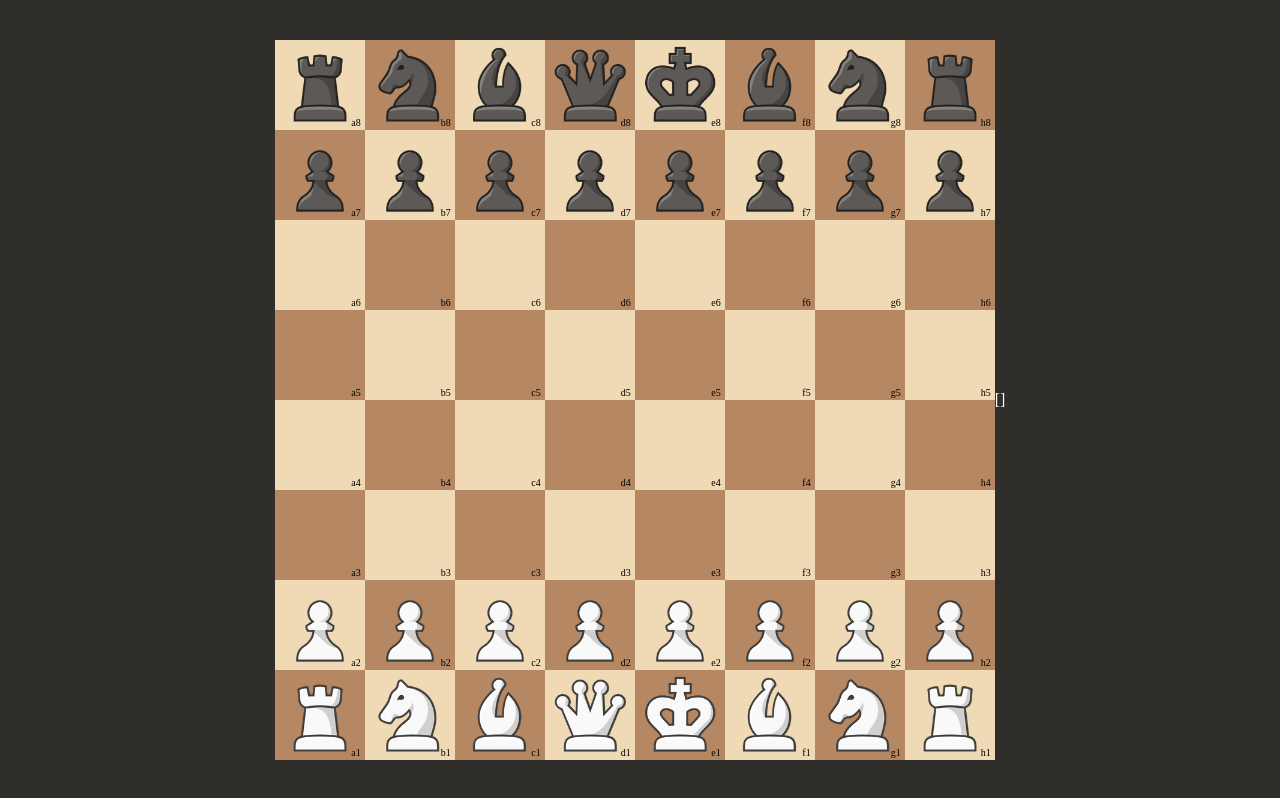
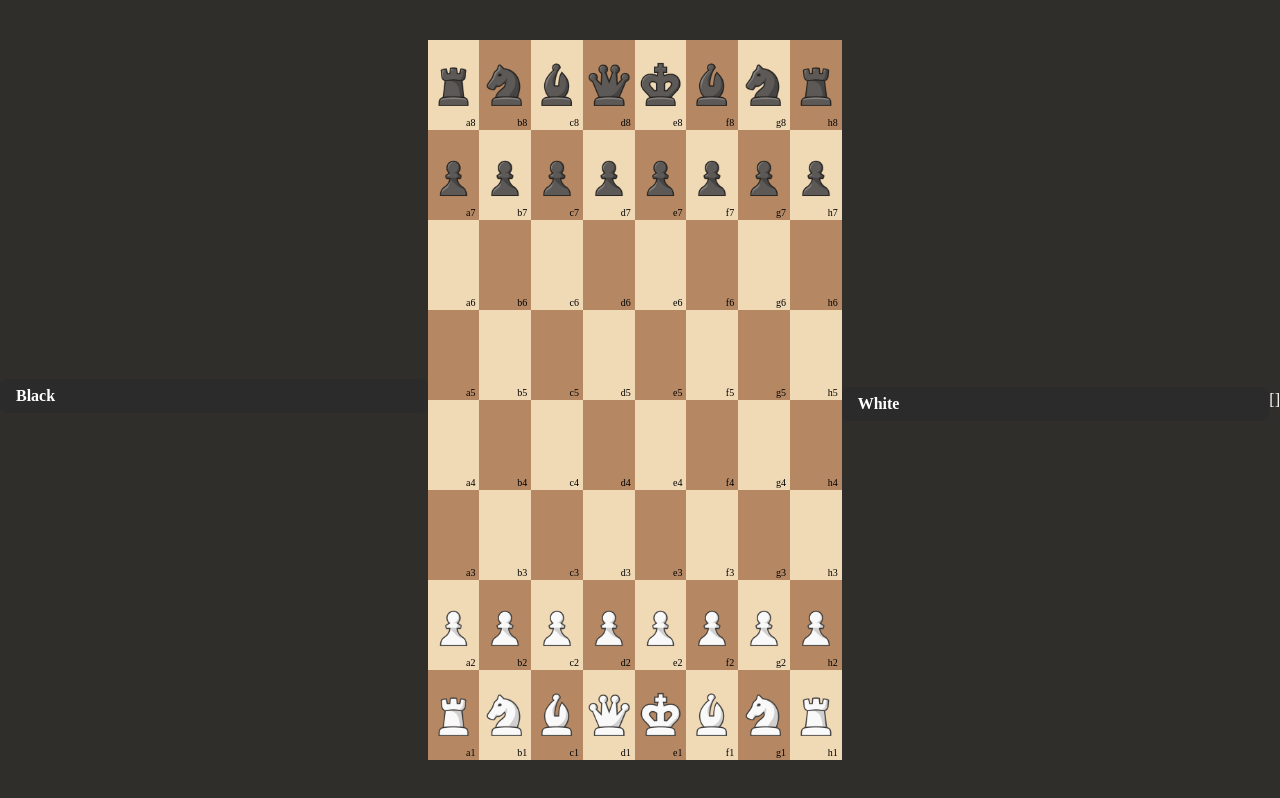
Before and after one commit to sandipsky/chess-game, an Angular app: page /local in a window 1280 px wide. Built offline with nearby package versions, Linux system fonts and the light colour scheme.

Commit message:
capture piece list

```diff
--- a/src/app/chess-board/chess-board.html
+++ b/src/app/chess-board/chess-board.html
@@ -1,4 +1,18 @@
 <div class="page-background">
+
+  <!-- Top Player (Black) -->
+  <div class="player-header top">
+    <div class="player-info">
+      <div class="player-name">Black</div>
+      <!-- <div class="material-advantage" *ngIf="materialDifference > 0">+{{ materialDifference }}</div> -->
+    </div>
+    <div class="captured-pieces">
+      @for (piece of getCapturedPieces(0); track $index) {
+      <img [src]="pieceImagePaths[piece.FENChar]" [alt]="piece">
+      }
+    </div>
+  </div>
+
   <div class="chess-board">
     @for (row of chessBoard; let x = $index; track $index) {
     <div class="row">
@@ -20,9 +34,19 @@
     }
   </div>
 
-  <!-- @for (item of moveList; track $index) {
-    <div style="color: white;">{{item}}</div>
-  } -->
+  <!-- Bottom Player (White) -->
+  <div class="player-header bottom">
+    <div class="player-info">
+      <div class="player-name">White</div>
+      <!-- <div class="material-advantage" *ngIf="materialDifference < 0">+{{ Math.abs(materialDifference) }}</div> -->
+    </div>
+    <div class="captured-pieces">
+      @for (piece of getCapturedPieces(1); track $index) {
+      <img [src]="pieceImagePaths[piece.FENChar]" [alt]="piece">
+      }
+    </div>
+  </div>
+
   <div style="color: white;">{{moveList | json}}</div>
 </div>
 
--- a/src/app/chess-board/chess-board.scss
+++ b/src/app/chess-board/chess-board.scss
@@ -144,3 +144,51 @@
         transform: scale(1);
     }
 }
+
+
+.player-header {
+  display: flex;
+  justify-content: space-between;
+  align-items: center;
+  background-color: #2b2b2b;
+  color: white;
+  padding: 8px 16px;
+  width: 90vmin;
+  margin: 0 auto;
+  border-radius: 8px;
+}
+
+.player-header.top {
+  margin-bottom: 8px;
+}
+
+.player-header.bottom {
+  margin-top: 8px;
+}
+
+.player-info {
+  display: flex;
+  align-items: center;
+  gap: 8px;
+}
+
+.player-name {
+  font-weight: 600;
+  font-size: 16px;
+}
+
+.material-advantage {
+  color: #cccccc;
+  font-size: 14px;
+}
+
+.captured-pieces {
+  display: flex;
+  gap: 4px;
+}
+
+.captured-pieces img {
+  width: 24px;
+  height: 24px;
+  object-fit: contain;
+}
--- a/src/app/chess-board/chess-board.ts
+++ b/src/app/chess-board/chess-board.ts
@@ -31,6 +31,7 @@ export class ChessBoardComponent {
   public gameOver: { type?: string, message?: string } = {};
   public moveList: any[] = [];
   private fullNumberOfMoves: number = 1;
+  private _capturedPieces: Piece[] = [];
 
   constructor() {
     this.chessBoard = [
@@ -61,6 +62,11 @@ export class ChessBoardComponent {
 
   public get checkState(): CheckState {
     return this._checkState;
+  }
+
+  public getCapturedPieces(color: Color): Piece[] {
+    // console.log(this._capturedPieces.filter(piece => piece.color == color));
+    return this._capturedPieces.filter(piece => piece.color == color);
   }
 
   public promotionPieces(): FENChar[] {
@@ -127,6 +133,14 @@ export class ChessBoardComponent {
 
     const isPieceTaken: boolean = this.chessBoard[toX][toY] !== null;
     if (isPieceTaken) moveType = "capture";
+    const takenPiece: Piece | null = this.chessBoard[toX][toY];
+
+    if (takenPiece) {
+      this._capturedPieces.push(takenPiece);
+      console.log(this._capturedPieces);
+      this.getCapturedPieces(Color.White);
+      this.getCapturedPieces(Color.Black);
+    }
 
     //Moving Rook if King 2 step moved i.e Castiling
     if (piece instanceof King && Math.abs(toY - fromY) === 2) {
--- a/src/app/utils/piece.ts
+++ b/src/app/utils/piece.ts
@@ -4,6 +4,8 @@ export abstract class Piece {
     protected abstract _FENChar: FENChar;
 
     protected abstract _directions: Coords[];
+
+    protected abstract _points: number;
 
     constructor(private _color: Color) {}
 
@@ -18,4 +20,8 @@ export abstract class Piece {
     public get color(): Color {
         return this._color;
     }
+
+    public get points(): number {
+        return this._points;
+    }
 }
--- a/src/app/utils/pieces/bishop.ts
+++ b/src/app/utils/pieces/bishop.ts
@@ -11,6 +11,8 @@ export class Bishop extends Piece {
         {x: -1, y: -1},
     ];
 
+    protected override _points = 3;
+
     constructor(private pieceColor: Color) {
         super(pieceColor);
         if(pieceColor == Color.White) {
--- a/src/app/utils/pieces/king.ts
+++ b/src/app/utils/pieces/king.ts
@@ -5,6 +5,8 @@ export class King extends Piece {
     private _hasMoved: boolean = false;
 
     protected override _FENChar: FENChar;
+
+    protected override _points = 0;
 
     protected override _directions: Coords[] = [
         {x: 0, y: 1},
--- a/src/app/utils/pieces/knight.ts
+++ b/src/app/utils/pieces/knight.ts
@@ -15,6 +15,8 @@ export class Knight extends Piece {
         {x: -2, y: -1},
     ];
 
+    protected override _points = 3;
+
     constructor(private pieceColor: Color) {
         super(pieceColor);
         if(pieceColor == Color.White) {
--- a/src/app/utils/pieces/pawn.ts
+++ b/src/app/utils/pieces/pawn.ts
@@ -12,6 +12,8 @@ export class Pawn extends Piece {
         { x: 1, y: 1 },
         { x: 1, y: -1 },
     ];
+
+    protected override _points = 1;
 
     constructor(private pieceColor: Color) {
         super(pieceColor);
--- a/src/app/utils/pieces/queen.ts
+++ b/src/app/utils/pieces/queen.ts
@@ -15,6 +15,8 @@ export class Queen extends Piece {
         {x: -1, y: -1},
     ];
 
+    protected override _points = 9;
+
     constructor(private pieceColor: Color) {
         super(pieceColor);
         if(pieceColor == Color.White) {
--- a/src/app/utils/pieces/rook.ts
+++ b/src/app/utils/pieces/rook.ts
@@ -12,6 +12,8 @@ export class Rook extends Piece {
         {x: 1, y: 0},
         {x: -1, y: 0},
     ];
+
+    protected override _points = 5;
 
     constructor(private pieceColor: Color) {
         super(pieceColor);
```
